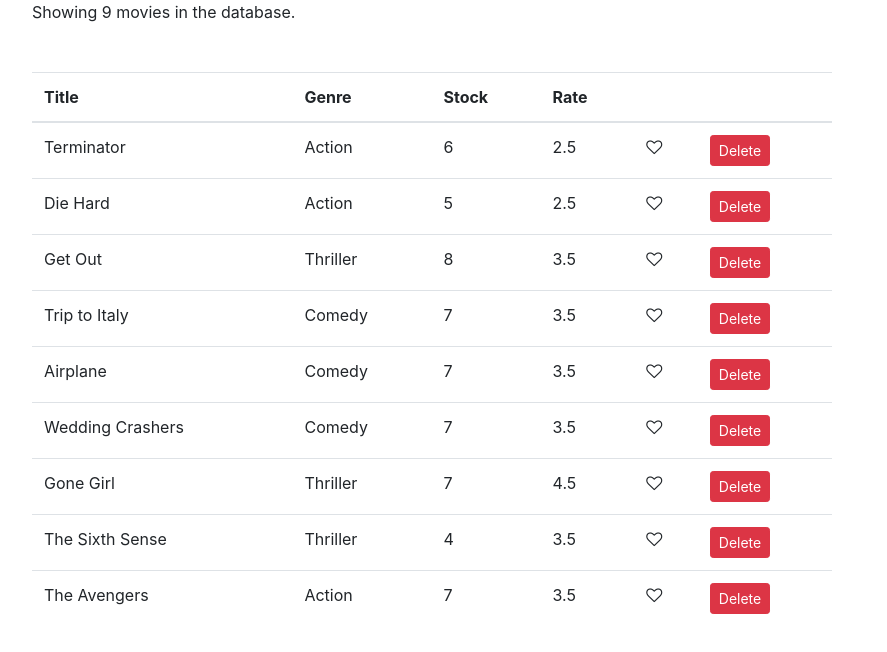
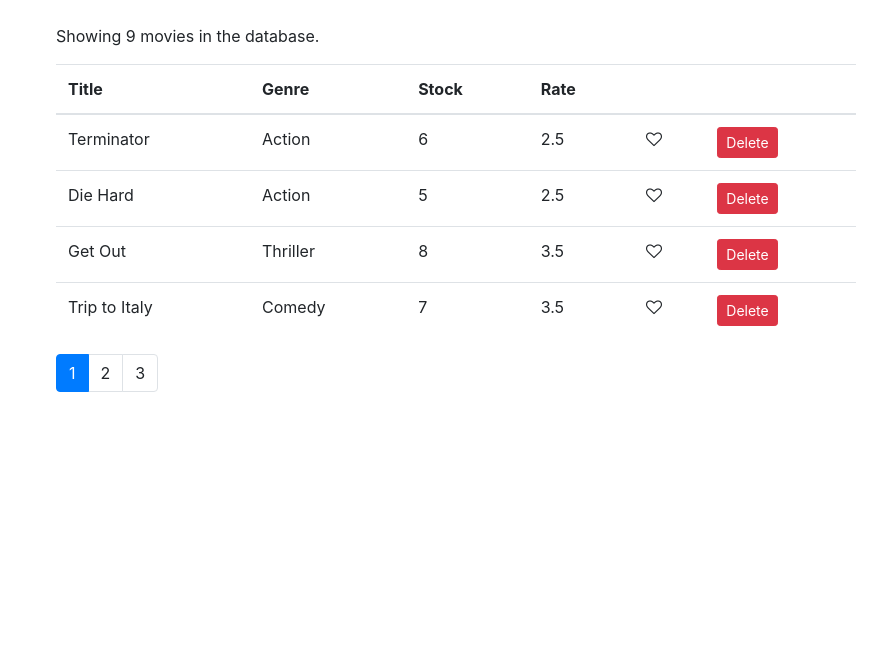
Before and after one commit to masoudtabatabaei/react-movies-list, a React (Create React App) app: page / in a window 1280 px wide. Shown: the top 652 px of the page, without its empty margins (53-940 px from the left). Built offline with nearby package versions, Linux system fonts and the light colour scheme.

Commit message:
Implement functionality of paginate component

```diff
--- /dev/null
+++ b/src/common/paginate.jsx
@@ -0,0 +1,34 @@
+const Paginate = (props) => {
+  const { currentPage, pageSize, total, onSelectPage } = props;
+
+  function renderListItems() {
+    const listItems = [];
+    const paginateLength =
+      total % pageSize === 0
+        ? total / pageSize
+        : Math.floor(total / pageSize) + 1;
+
+    for (let i = 0; i + 1 <= paginateLength; i++) {
+      const activePageClass = i === currentPage ? "active" : "";
+      listItems.push(
+        <li
+          key={i}
+          className={"page-item " + activePageClass}
+          onClick={() => onSelectPage(i)}
+        >
+          <a className="page-link">{i + 1}</a>
+        </li>
+      );
+    }
+
+    return listItems;
+  }
+
+  return (
+    <nav aria-label="Page navigation example">
+      <ul className="pagination">{renderListItems()}</ul>
+    </nav>
+  );
+};
+
+export default Paginate;
--- a/src/components/movies.jsx
+++ b/src/components/movies.jsx
@@ -1,11 +1,13 @@
 import React, { Component } from "react";
 import { getMovies } from "../services/fakeMovieService";
 import Like from "../common/like";
+import Paginate from "../common/paginate";
 
 class Movies extends Component {
   state = {
     movies: getMovies(),
-    test: 1,
+    currentPage: 0,
+    pageSize: 4,
   };
 
   // Delete movie
@@ -24,18 +26,32 @@
     this.setState({ movies });
   };
 
+  // handle paginate
+  onSelectPage = (page) => {
+    console.log("Handle Paginate :" + page);
+    this.setState({ currentPage: page });
+  };
+
+  // chunk movies by page
+  doPaginate(currentPage, pageSize) {
+    const movies = [...this.state.movies];
+    const startIndex = currentPage * pageSize;
+    const endIndex = startIndex + pageSize;
+    return movies.slice(startIndex, endIndex);
+  }
+
   render() {
     const { length: count } = this.state.movies;
     if (count === 0) {
       return <p>There are no movies in the database.</p>;
     }
 
-    console.log("-- run --");
+    const movies = this.doPaginate(this.state.currentPage, this.state.pageSize);
 
     return (
-      <>
-        <div>Showing {count} movies in the database.</div>
-        <table className="table mt-5" style={{ maxWidth: "800px" }}>
+      <div className="p-4">
+        <div className="mb-3">Showing {count} movies in the database.</div>
+        <table className="table" style={{ maxWidth: "800px" }}>
           <thead>
             <tr>
               <th>Title</th>
@@ -47,7 +63,7 @@
             </tr>
           </thead>
           <tbody>
-            {this.state.movies.map((movie) => (
+            {movies.map((movie) => (
               <tr key={movie._id}>
                 <td>{movie.title}</td>
                 <td>{movie.genre.name}</td>
@@ -71,7 +87,14 @@
             ))}
           </tbody>
         </table>
-      </>
+        <Paginate
+          className="mt-1"
+          currentPage={this.state.currentPage}
+          pageSize={this.state.pageSize}
+          total={this.state.movies.length}
+          onSelectPage={this.onSelectPage}
+        />
+      </div>
     );
   }
 }
```
